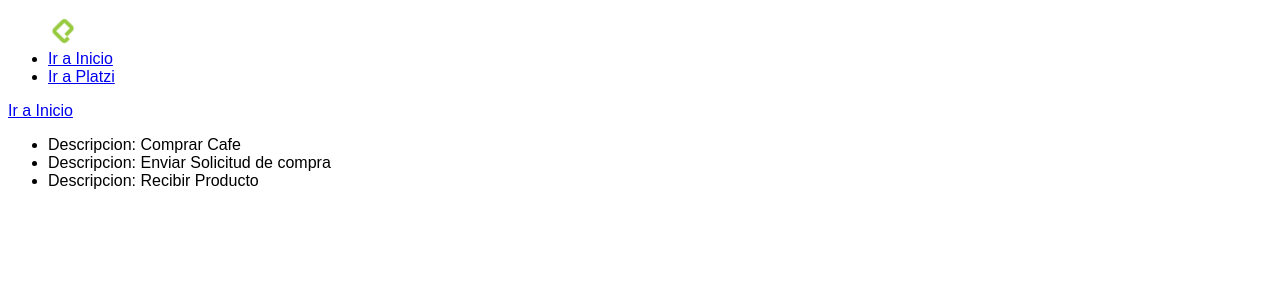
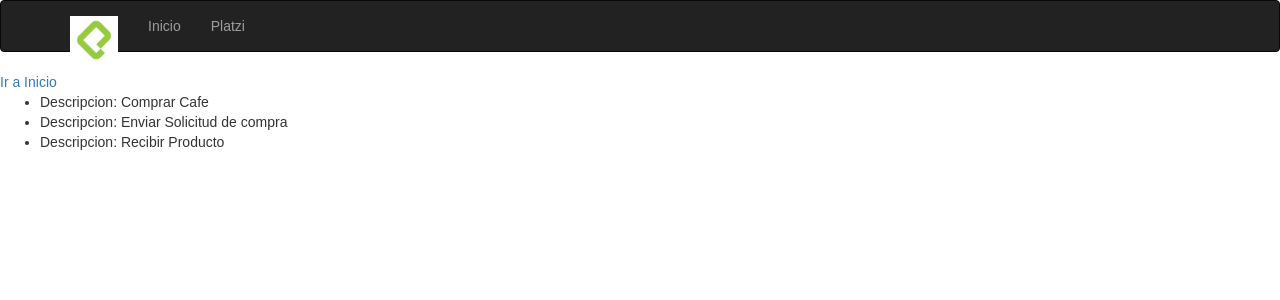
Before and after one commit to franfurey/flask, a Flask app: page /hello in a window 1280 px wide. Shown: the top 300 px of the page. Run offline with Flask 3, Linux system fonts and the light colour scheme; some libraries are stand-ins or nearby versions.

Commit message:
some changs

```diff
--- a/main.py
+++ b/main.py
@@ -1,14 +1,16 @@
-from flask import Flask, request, make_response, redirect, render_template
+from flask import Flask, request, make_response, redirect, render_template, session
 from flask_bootstrap import Bootstrap
 
 app = Flask(__name__)
+bootstrap = Bootstrap(app)
 
-todos = ['Comprar Cafe',
-         'Enviar Solicitud de compra',
-         'Recibir Producto']
+app.config['SECRET_KEY'] = 'SUPER SECRETO'
+
+todos = ['Comprar Cafe','Enviar Solicitud de compra','Recibir Producto']
 
 
 @app.errorhandler(404)
+
 def not_found(error):
     return render_template('404.html', error = error)
 
@@ -16,14 +18,13 @@ def not_found(error):
 def index():
     user_ip = request.remote_addr
     response = make_response(redirect('/hello'))
-    response.set_cookie('user_ip',user_ip)
-
+    session['user_ip'] = user_ip
     return response
 
 
 @app.route('/hello')
 def hello():
-    user_ip = request.cookies.get('user_ip')
+    user_ip = session.get('user_ip')
     context = {
         'user_ip': user_ip,
         'todos' : todos
--- a/templates/404.html
+++ b/templates/404.html
@@ -7,6 +7,6 @@
 {% endblock %}
 
 {% block content %}
-    <h1>Lo sentimos,no encontramos lo que buscabas</h1>
+    <h1>Lo sentimos, no encontramos lo que buscabas</h1>
     <p>{{ error }}</p>
 {% endblock  %}
--- a/templates/base.html
+++ b/templates/base.html
@@ -1,22 +1,19 @@
-<!DOCTYPE html>
-<html lang="en">
-<head>
-    <meta charset="UTF-8">
-    <meta http-equiv="X-UA-Compatible" content="IE=edge">
-    <meta name="viewport" content="width=device-width, initial-scale=1.0">
-    <link rel="stylesheet" href="{{ url_for('static', filename='css/main.css')}}">
+{% extends 'bootstrap/base.html' %}
+
+{% block head %}
+    {{ super() }}
     <title>
         {% block title %}
         | Flask Platzi |
         {% endblock %}
     </title>
-</head>
-<body>
-    <header>
+    <link rel="stylesheet" href="{{ url_for('static', filename='css/main.css')}}">
+{% endblock  %}
+
+{% block body %}
+    {% block navbar %}
         {% include 'navbar.html' %}
-    </header>
-    {% block content %}
+    {% endblock  %}
 
-    {% endblock  %}
-</body>
-</html>
+    {% block content %}{% endblock  %}
+{% endblock  %}
--- a/templates/navbar.html
+++ b/templates/navbar.html
@@ -1,11 +1,26 @@
-<nav>
-    <ul>
-        <img src="{{ url_for ('static', filename='images/platzi.png') }}" alt="">
-        <li>
-            <a href="{{ url_for('index')}}">Ir a Inicio</a>
-        </li>
-        <li>
-            <a href="https://platzi.com" target='_blank'>Ir a Platzi</a>
-        </li>
+<div class="navbar navbar-inverse" role="navigation">
+    <div class="container">
+    <div class="navbar-header">
+    <button type="button"
+                        class="navbar-toggle"
+                        data-toggle="collapse"
+                        data-target=".navbar-collapse">
+    <span class="sr-only">Toggle navigation</span>
+    <span class="icon-bar"></span>
+    <span class="icon-bar"></span>
+    <span class="icon-bar"></span>
+    </button>
+    <a class="navbar-brand" href="{{ url_for('index') }}">
+    <img src="{{ url_for('static', filename='images/platzi.png') }}"
+                         style="max-width: 48px"
+                         alt="Platzi logo">
+    </a>
+    </div>
+    <div class="navbar-collapse collapse">
+    <ul class="nav navbar-nav">
+    <li><a href="{{ url_for('index') }}">Inicio</a></li>
+    <li><a href="https://platzi.com" target="_blank">Platzi</a></li>
     </ul>
-</nav>
+    </div>
+    </div>
+    </div>
```
